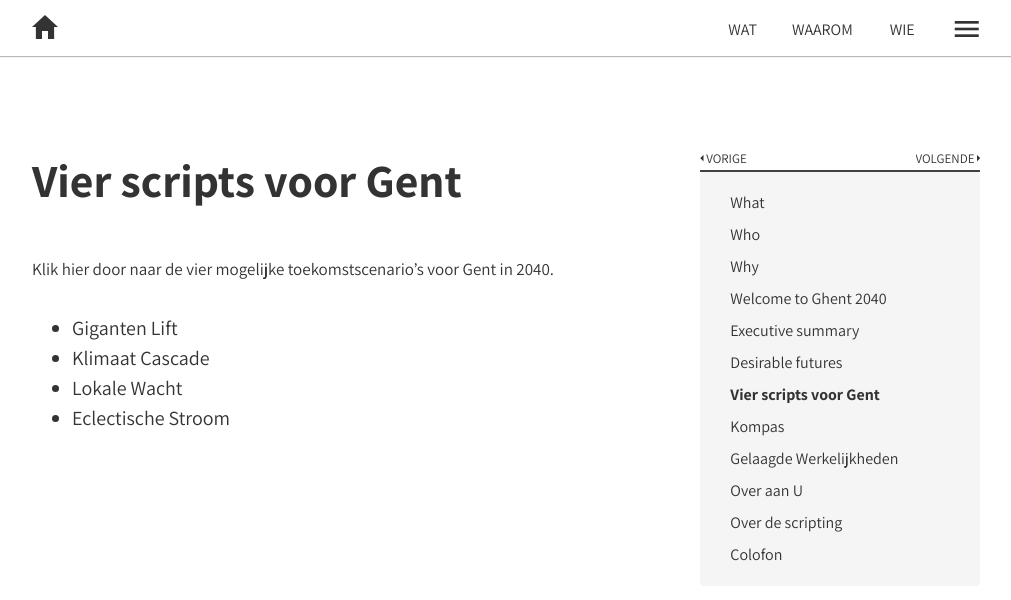
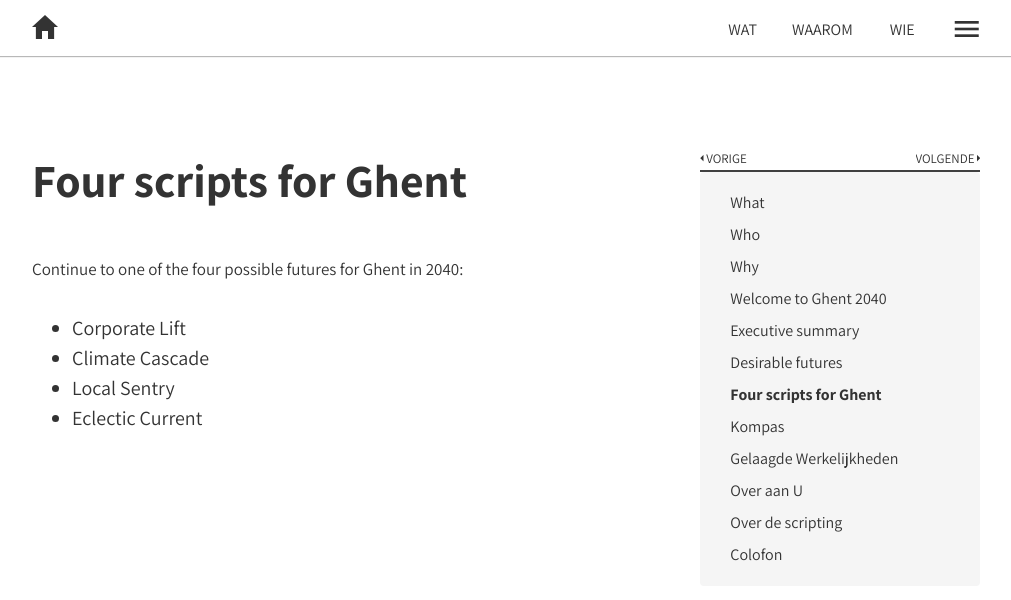
Before and after one commit to lab9k/scripts-voor-gent-2040-en, a Jekyll site: the page built from chapters/chapter-0-part-6.md, in a window 1280 px wide and 900 px high. Shown: the top 600 px of the window, without its empty margins (133-1144 px from the left). Built offline with Jekyll 4.4.1, drawn with Linux system fonts in a browser that asks for light colours; nearby versions of some CDN libraries.

Commit message:
Update chapter-0-part-6.md

```diff
--- a/chapters/chapter-0-part-6.md
+++ b/chapters/chapter-0-part-6.md
@@ -5,14 +5,14 @@ part: 6
 chapter: 0
 ispart: true
 permalink: /vier-scripts-voor-gent/
-title: Vier scripts voor Gent
+title: Four scripts for Ghent
 indentlevel: 1
 ---
-Klik hier door naar de vier mogelijke toekomstscenario's voor Gent in 2040.
+Continue to one of the four possible futures for Ghent in 2040:
 
 <ul>
-  <li><a href="/scripts-voor-gent-2040/giganten-lift/">Giganten Lift</a></li>
-  <li><a href="/scripts-voor-gent-2040/klimaat-cascade/">Klimaat Cascade</a></li>
-  <li><a href="/scripts-voor-gent-2040/lokale-wacht/">Lokale Wacht</a></li>
-  <li><a href="/scripts-voor-gent-2040/eclectische-stroom/">Eclectische Stroom</a></li>
+  <li><a href="/scripts-voor-gent-2040/giganten-lift/">Corporate Lift</a></li>
+  <li><a href="/scripts-voor-gent-2040/klimaat-cascade/">Climate Cascade</a></li>
+  <li><a href="/scripts-voor-gent-2040/lokale-wacht/">Local Sentry</a></li>
+  <li><a href="/scripts-voor-gent-2040/eclectische-stroom/">Eclectic Current</a></li>
 </ul>
```
